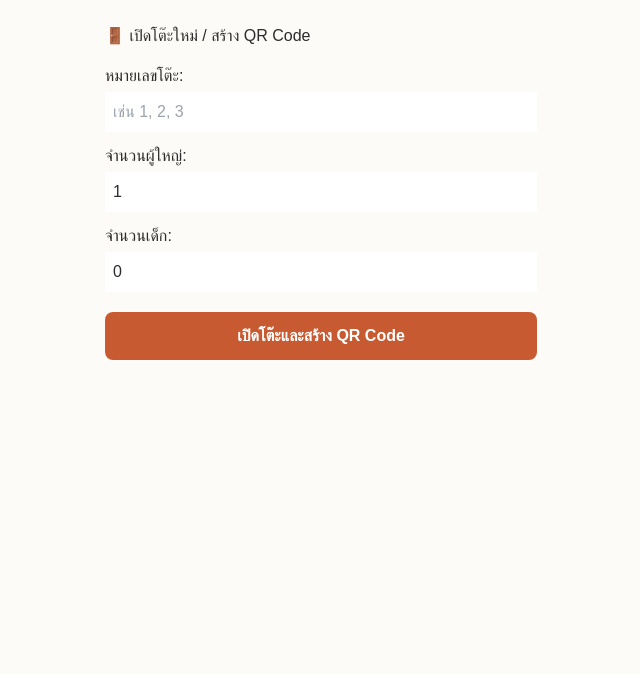
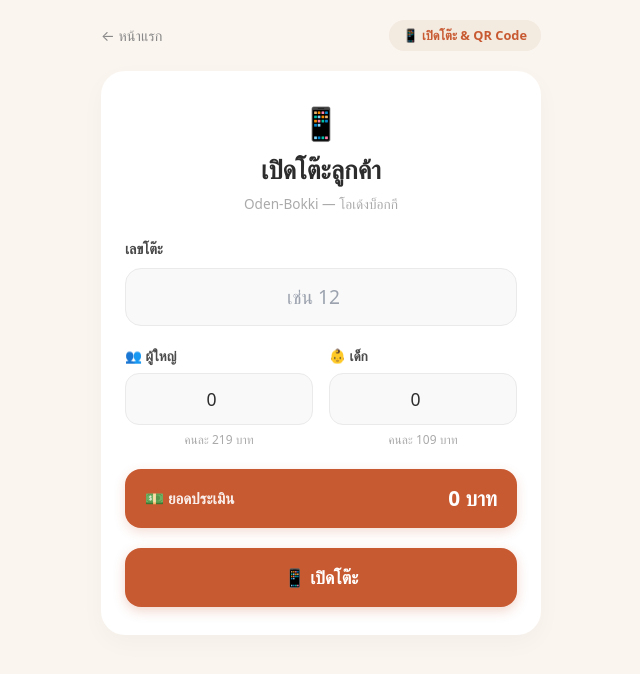
Before and after one commit to Onnalin-cs/Oden-Bokki-order-, a Next.js app: page /admin/table-management in a window 1280 px wide. Shown: the top 674 px of the page, without its empty margins (319-959 px from the left). Built offline with nearby package versions, Linux system fonts and the light colour scheme; no server answers.

Commit message:
Update page.js

```diff
--- a/app/admin/table-management/page.js
+++ b/app/admin/table-management/page.js
@@ -3,16 +3,23 @@
 import { useState } from 'react'
 import { supabase } from '../../../lib/supabaseClient'
 
-export default function GenerateQRPage() {
+export default function TableOpenPage() {
   const [tableNumber, setTableNumber] = useState('')
-  const [adultCount, setAdultCount] = useState(1)
+  const [adultCount, setAdultCount] = useState(0)
   const [childCount, setChildCount] = useState(0)
   const [qrUrl, setQrUrl] = useState('')
   const [loading, setLoading] = useState(false)
 
+  // ราคาหัวต่อคน (ปรับราคาตามต้องการได้)
+  const ADULT_PRICE = 219
+  const CHILD_PRICE = 109
+
+  // คำนวณยอดประเมินรวม
+  const estimatedTotal = (Number(adultCount) * ADULT_PRICE) + (Number(childCount) * CHILD_PRICE)
+
   const handleOpenTable = async (e) => {
     e.preventDefault()
-    if (!tableNumber) return alert('กรุณาระบุเลขโต๊ะ')
+    if (!tableNumber) return alert('กรุณาระบุหมายเลขโต๊ะ')
 
     setLoading(true)
     setQrUrl('')
@@ -20,7 +27,7 @@ export default function GenerateQRPage() {
     const tableNum = Number(tableNumber)
 
     try {
-      // 1. เช็กก่อนว่าโต๊ะนี้มี Session ที่ open อยู่ไหม
+      // 1. ตรวจสอบว่ามีเซสชันโต๊ะนี้เปิดค้างอยู่หรือไม่
       const { data: existingSession } = await supabase
         .from('sessions')
         .select('id')
@@ -34,9 +41,10 @@ export default function GenerateQRPage() {
         return
       }
 
-      // 2. ถ้าโต๊ะว่าง ค่อยสร้าง Token และ Insert
+      // 2. สร้าง Token สุ่มสำหรับ QR Code
       const newToken = crypto.randomUUID()
 
+      // 3. บันทึกเซสชันลงฐานข้อมูล Supabase
       const { data: newSession, error: insertError } = await supabase
         .from('sessions')
         .insert([
@@ -44,6 +52,7 @@ export default function GenerateQRPage() {
             table_number: tableNum,
             adult_count: Number(adultCount),
             child_count: Number(childCount),
+            total_amount: estimatedTotal,
             status: 'open',
             token: newToken
           }
@@ -52,7 +61,6 @@ export default function GenerateQRPage() {
         .single()
 
       if (insertError) {
-        // ดักจับ Error เปิดโต๊ะซ้ำจาก Supabase Constraint
         if (insertError.code === '23505' || insertError.message.includes('unique_open_table_session')) {
           alert(`⚠️ โต๊ะ ${tableNum} กำลังมีลูกค้านั่งอยู่! กรุณาเช็กบิล/ปิดโต๊ะเดิมก่อนเปิดใหม่ครับ`)
         } else {
@@ -62,7 +70,7 @@ export default function GenerateQRPage() {
         return
       }
 
-      // 3. สร้าง URL ลิงก์สั่งอาหาร
+      // 4. สร้าง URL ลิงก์สำหรับสแกนเข้าสั่งอาหาร
       const baseUrl = window.location.origin
       const customerOrderUrl = `${baseUrl}/order/${tableNum}?token=${newToken}`
       setQrUrl(customerOrderUrl)
@@ -75,69 +83,248 @@ export default function GenerateQRPage() {
   }
 
   return (
-    <div style={{ padding: '24px', maxWidth: '480px', margin: '0 auto', fontFamily: 'sans-serif' }}>
-      <h2>🚪 เปิดโต๊ะใหม่ / สร้าง QR Code</h2>
+    <div style={styles.pageBackground}>
+      <div style={styles.topNav}>
+        <span style={styles.backLink}>← หน้าแรก</span>
+        <div style={styles.topBadge}>📱 เปิดโต๊ะ & QR Code</div>
+      </div>
 
-      <form onSubmit={handleOpenTable} style={{ display: 'flex', flexDirection: 'column', gap: '12px', marginTop: '16px' }}>
+      <div style={styles.cardContainer}>
+        <div style={styles.headerBox}>
+          <div style={styles.iconHeader}>📱</div>
+          <h1 style={styles.mainTitle}>เปิดโต๊ะลูกค้า</h1>
+          <p style={styles.subTitle}>Oden-Bokki — โอเด้งบ็อกกี</p>
+        </div>
+
+        <form onSubmit={handleOpenTable} style={styles.formGroup}>
           <div>
-          <label>หมายเลขโต๊ะ:</label>
+            <label style={styles.inputLabel}>เลขโต๊ะ</label>
             <input
               type="number"
               value={tableNumber}
               onChange={(e) => setTableNumber(e.target.value)}
-            placeholder="เช่น 1, 2, 3"
+              placeholder="เช่น 12"
               required
-            style={{ width: '100%', padding: '8px', marginTop: '4px' }}
+              style={styles.tableInput}
             />
           </div>
 
+          <div style={styles.peopleGrid}>
             <div>
-          <label>จำนวนผู้ใหญ่:</label>
+              <label style={styles.peopleLabel}>👥 ผู้ใหญ่</label>
               <input
                 type="number"
-            min="1"
+                min="0"
                 value={adultCount}
                 onChange={(e) => setAdultCount(e.target.value)}
-            style={{ width: '100%', padding: '8px', marginTop: '4px' }}
+                style={styles.peopleInput}
               />
+              <span style={styles.priceSubText}>คนละ {ADULT_PRICE} บาท</span>
             </div>
 
             <div>
-          <label>จำนวนเด็ก:</label>
+              <label style={styles.peopleLabel}>👶 เด็ก</label>
               <input
                 type="number"
                 min="0"
                 value={childCount}
                 onChange={(e) => setChildCount(e.target.value)}
-            style={{ width: '100%', padding: '8px', marginTop: '4px' }}
+                style={styles.peopleInput}
               />
+              <span style={styles.priceSubText}>คนละ {CHILD_PRICE} บาท</span>
+            </div>
+          </div>
+
+          <div style={styles.totalBar}>
+            <span style={styles.totalLabel}>💵 ยอดประเมิน</span>
+            <span style={styles.totalAmount}>{estimatedTotal} บาท</span>
           </div>
 
           <button
             type="submit"
             disabled={loading}
-          style={{
-            backgroundColor: '#C85A32',
-            color: '#FFF',
-            padding: '12px',
-            border: 'none',
-            borderRadius: '8px',
-            fontWeight: 'bold',
-            cursor: 'pointer',
-            marginTop: '8px'
-          }}
+            style={styles.submitButton}
           >
-          {loading ? 'กำลังตรวจสอบ...' : 'เปิดโต๊ะและสร้าง QR Code'}
+            {loading ? 'กำลังเปิดโต๊ะ...' : '📱 เปิดโต๊ะ'}
           </button>
         </form>
 
         {qrUrl && (
-        <div style={{ marginTop: '24px', textAlign: 'center', padding: '16px', background: '#FFF', borderRadius: '12px', boxShadow: '0 2px 8px rgba(0,0,0,0.1)' }}>
-          <h3 style={{ color: '#10B981' }}>✅ เปิดโต๊ะสำเร็จ!</h3>
-          <p>ลิงก์สั่งอาหารของโต๊ะ {tableNumber}:</p>
-          <input type="text" readOnly value={qrUrl} style={{ width: '100%', padding: '8px', fontSize: '0.8rem' }} />
+          <div style={styles.successBox}>
+            <h3 style={{ color: '#10B981', margin: '0 0 8px 0' }}>✅ เปิดโต๊ะสำเร็จ!</h3>
+            <p style={{ margin: '0 0 12px 0', fontSize: '0.85rem', color: '#666' }}>
+              ลิงก์สำหรับสร้าง QR Code โต๊ะ {tableNumber}:
+            </p>
+            <input
+              type="text"
+              readOnly
+              value={qrUrl}
+              style={styles.qrUrlInput}
+            />
           </div>
         )}
       </div>
+    </div>
   )
 }
+
+const styles = {
+  pageBackground: {
+    backgroundColor: '#FAF5EF',
+    minHeight: '100vh',
+    padding: '20px',
+    display: 'flex',
+    flexDirection: 'column',
+    alignItems: 'center',
+    fontFamily: 'system-ui, -apple-system, sans-serif'
+  },
+  topNav: {
+    width: '100%',
+    maxWidth: '440px',
+    display: 'flex',
+    justifyContent: 'space-between',
+    alignItems: 'center',
+    marginBottom: '20px'
+  },
+  backLink: {
+    fontSize: '0.9rem',
+    color: '#888',
+    cursor: 'pointer'
+  },
+  topBadge: {
+    backgroundColor: '#F3EAE0',
+    color: '#C85A32',
+    padding: '6px 14px',
+    borderRadius: '20px',
+    fontSize: '0.8rem',
+    fontWeight: 'bold'
+  },
+  cardContainer: {
+    backgroundColor: '#FFFFFF',
+    borderRadius: '24px',
+    padding: '28px 24px',
+    width: '100%',
+    maxWidth: '440px',
+    boxShadow: '0 8px 24px rgba(0,0,0,0.03)'
+  },
+  headerBox: {
+    textAlign: 'center',
+    marginBottom: '24px'
+  },
+  iconHeader: {
+    fontSize: '2rem',
+    marginBottom: '4px'
+  },
+  mainTitle: {
+    fontSize: '1.6rem',
+    fontWeight: 'bold',
+    color: '#2C2C2C',
+    margin: 0
+  },
+  subTitle: {
+    fontSize: '0.85rem',
+    color: '#AAA',
+    margin: '4px 0 0 0'
+  },
+  formGroup: {
+    display: 'flex',
+    flexDirection: 'column',
+    gap: '20px'
+  },
+  inputLabel: {
+    fontSize: '0.9rem',
+    fontWeight: 'bold',
+    color: '#4A4A4A',
+    marginBottom: '8px',
+    display: 'block'
+  },
+  tableInput: {
+    width: '100%',
+    padding: '14px',
+    borderRadius: '16px',
+    border: '1px solid #EAEAEA',
+    backgroundColor: '#F9F9F9',
+    fontSize: '1.2rem',
+    textAlign: 'center',
+    boxSizing: 'border-box',
+    outline: 'none'
+  },
+  peopleGrid: {
+    display: 'grid',
+    gridTemplateColumns: '1fr 1fr',
+    gap: '16px'
+  },
+  peopleLabel: {
+    fontSize: '0.85rem',
+    fontWeight: 'bold',
+    color: '#4A4A4A',
+    marginBottom: '6px',
+    display: 'block'
+  },
+  peopleInput: {
+    width: '100%',
+    padding: '12px',
+    borderRadius: '14px',
+    border: '1px solid #EAEAEA',
+    backgroundColor: '#F9F9F9',
+    fontSize: '1.1rem',
+    textAlign: 'center',
+    boxSizing: 'border-box',
+    outline: 'none'
+  },
+  priceSubText: {
+    display: 'block',
+    textAlign: 'center',
+    fontSize: '0.75rem',
+    color: '#AAA',
+    marginTop: '6px'
+  },
+  totalBar: {
+    backgroundColor: '#C85A32',
+    color: '#FFFFFF',
+    padding: '14px 20px',
+    borderRadius: '16px',
+    display: 'flex',
+    justifyContent: 'space-between',
+    alignItems: 'center',
+    boxShadow: '0 4px 12px rgba(200, 90, 50, 0.2)'
+  },
+  totalLabel: {
+    fontSize: '0.95rem',
+    fontWeight: 'bold',
+    opacity: 0.9
+  },
+  totalAmount: {
+    fontSize: '1.3rem',
+    fontWeight: 'bold'
+  },
+  submitButton: {
+    backgroundColor: '#C85A32',
+    color: '#FFFFFF',
+    border: 'none',
+    padding: '16px',
+    borderRadius: '16px',
+    fontSize: '1.1rem',
+    fontWeight: 'bold',
+    cursor: 'pointer',
+    width: '100%',
+    boxShadow: '0 4px 12px rgba(200, 90, 50, 0.25)',
+    transition: 'all 0.2s ease'
+  },
+  successBox: {
+    marginTop: '20px',
+    padding: '16px',
+    backgroundColor: '#E6F7ED',
+    borderRadius: '16px',
+    textAlign: 'center'
+  },
+  qrUrlInput: {
+    width: '100%',
+    padding: '10px',
+    borderRadius: '10px',
+    border: '1px solid #A7F3D0',
+    backgroundColor: '#FFF',
+    fontSize: '0.8rem',
+    boxSizing: 'border-box'
+  }
+}
```
Lines whose indentation alone changed are shown as unchanged.
